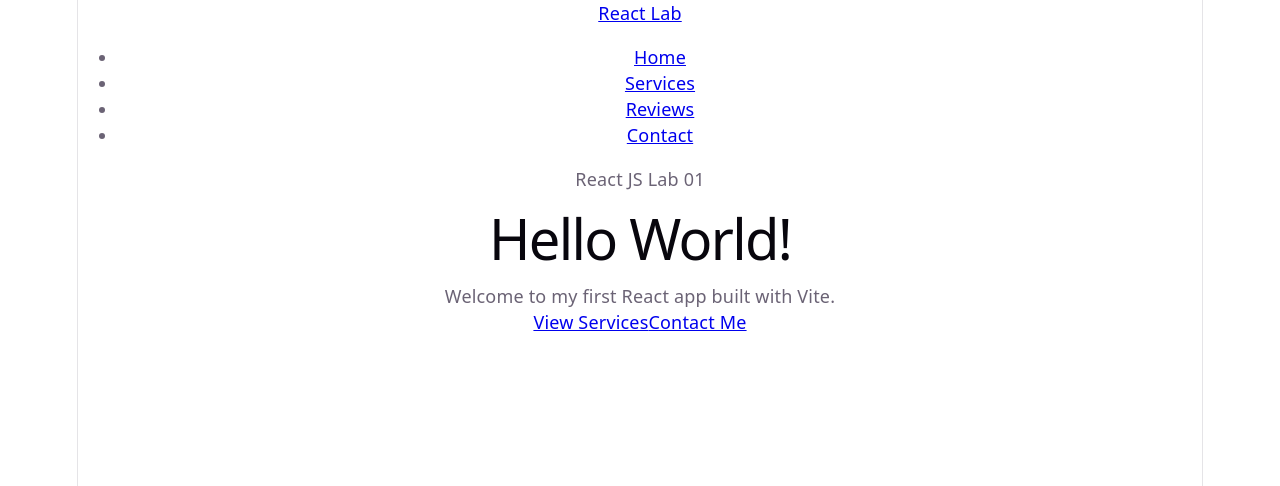
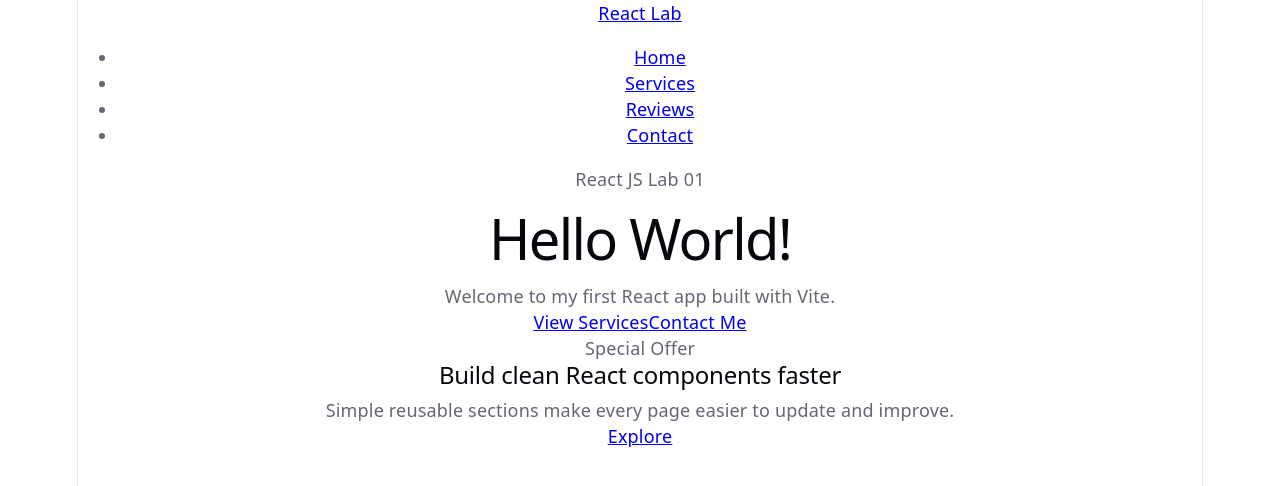
Before and after one commit to wenux2003/AF-Lab--08-React-js-Lab--01-, a React (Vite) app: page / in a window 1280 px wide. Shown: the top 486 px of the page. Built offline with nearby package versions, Linux system fonts and the light colour scheme.

Commit message:
add banner component

```diff
--- a/src/App.jsx
+++ b/src/App.jsx
@@ -1,3 +1,4 @@
+import Banner from './components/Banner.jsx'
 import Button from './components/Button.jsx'
 import Greeting from './components/Greeting.jsx'
 import NavBar from './components/NavBar.jsx'
@@ -17,6 +18,7 @@ function App() {
             Contact Me
           </Button>
         </section>
+        <Banner />
       </main>
     </div>
   )
--- /dev/null
+++ b/src/components/Banner.jsx
@@ -0,0 +1,18 @@
+import Button from './Button.jsx'
+
+function Banner() {
+  return (
+    <section className="banner">
+      <div>
+        <p className="eyebrow">Special Offer</p>
+        <h2>Build clean React components faster</h2>
+        <p>Simple reusable sections make every page easier to update and improve.</p>
+      </div>
+      <Button href="#services" variant="light">
+        Explore
+      </Button>
+    </section>
+  )
+}
+
+export default Banner
```
